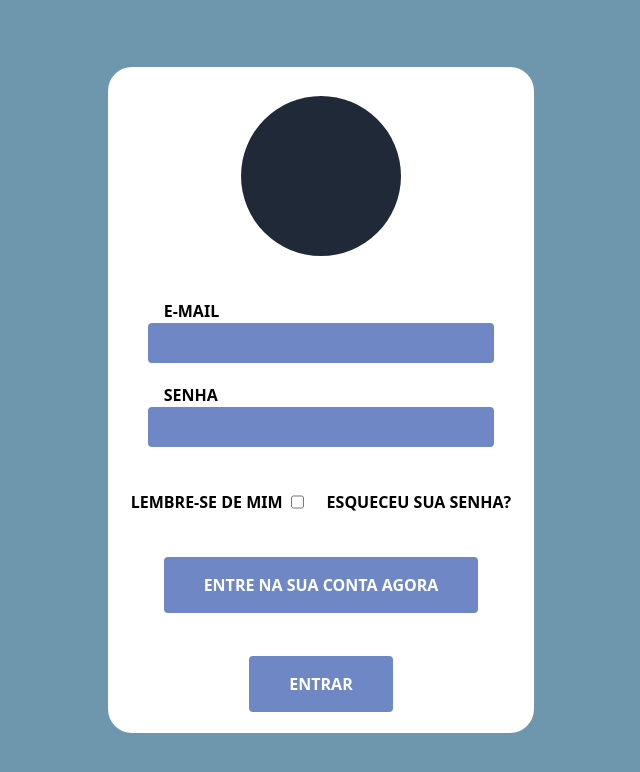
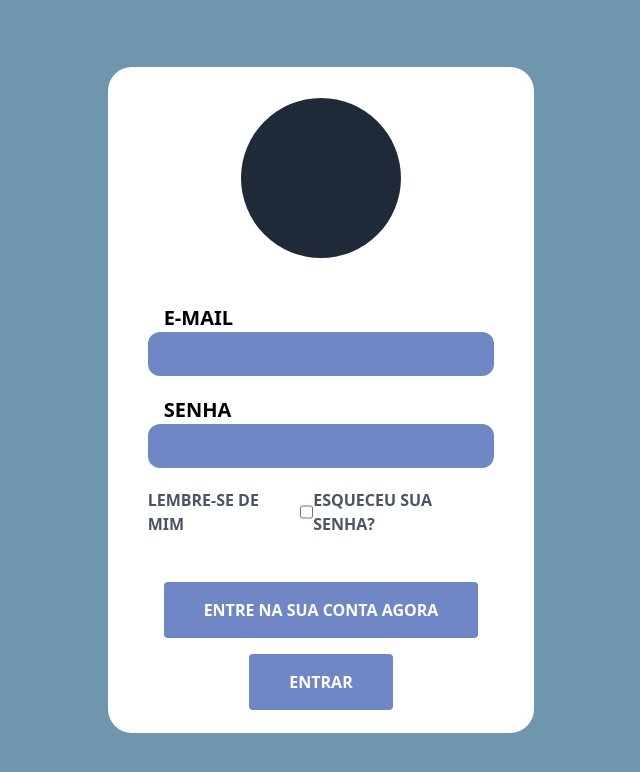
Before and after one commit to onlywillian/borgescar, a Next.js app: page /conta/login in a window 1280 px wide. Shown: the top 772 px of the page, without its empty margins (319-959 px from the left). Built offline with nearby package versions, Linux system fonts and the light colour scheme.

Commit message:
Register screen created

```diff
--- a/src/pages/conta/login.tsx
+++ b/src/pages/conta/login.tsx
@@ -12,26 +12,29 @@ export default function Login() {
                 <link rel="icon" href="/favicon.ico" />
             </Head>
             <main className='h-screen w-screen bg-[#6e97ae] flex items-center justify-center'>
-                <div className='w-2/6 h-5/6 bg-white rounded-3xl flex flex-col justify-around'>
+                <div className='w-5/6 h-5/6 bg-white rounded-3xl flex flex-col justify-around lg:w-2/6'>
                     <div className='w-40 h-40 bg-gray-800 rounded-full mt-2 self-center'></div>
 
                     <div className='flex flex-col px-10'>
-                        <label htmlFor="email" className='font-extrabold ml-4'>E-MAIL</label>
-                        <input type="text" id='email' className='bg-[#6F87C5] border-none outline-0 p-2 rounded mb-5 text-white' />
-                        <label htmlFor="pass" className='font-extrabold ml-4'>SENHA</label>
-                        <input type="text" id='pass' className='bg-[#6F87C5] border-none outline-0 p-2 rounded' />
+                        <label htmlFor="email" className='font-extrabold ml-4 text-xl'>E-MAIL</label>
+                        <input type="text" id='email' className='bg-[#6F87C5] border-none outline-0 p-2 rounded-xl text-lg mb-5 text-white' />
+                        <label htmlFor="pass" className='font-extrabold ml-4 text-xl'>SENHA</label>
+                        <input type="text" id='pass' className='bg-[#6F87C5] border-none outline-0 p-2 rounded-xl text-lg mb-5 text-white' />
+
+                        <div className='flex justify-evenly lg:justify-around'>
+                            <div className='flex'>
+                                <p className='font-extrabold font text-gray-600'>LEMBRE-SE DE MIM </p>
+                                <input type="checkbox" className='ml-1' />
+                            </div>
+                            <p className='font-extrabold text-gray-600'>ESQUECEU SUA SENHA?</p>
+                        </div>
                     </div>
 
-                    <div className='flex justify-evenly'>
-                        <div className='flex'>
-                            <p className='font-extrabold font'>LEMBRE-SE DE MIM </p>
-                            <input type="checkbox" className='ml-2' />
-                        </div>
-                        <p className='font-extrabold'>ESQUECEU SUA SENHA?</p>
+
+                    <div className='flex flex-col gap-4'>
+                        <Button>ENTRE NA SUA CONTA AGORA</Button>
+                        <Button>ENTRAR</Button>
                     </div>
-
-                    <Button>ENTRE NA SUA CONTA AGORA</Button>
-                    <Button>ENTRAR</Button>
                 </div>
             </main>
         </>
--- /dev/null
+++ b/src/pages/conta/registrar.tsx
@@ -0,0 +1,19 @@
+import Head from "next/head";
+
+export default function Registrar() {
+    return (
+        <>
+            <Head>
+                <title>Borges Car</title>
+            </Head>
+            <div className="w-2/6 h-screen bg-black z-10">
+                <div className="w-0 h-0 z-0
+                border-l-[40vw] border-l-orange-500
+                border-b-[100vh] border-b-orange-500
+                border-r-[10vw] border-r-transparent
+            "></div>
+                asdsad
+            </div>
+        </>
+    )
+}
--- a/tailwind.config.js
+++ b/tailwind.config.js
@@ -11,6 +11,7 @@ module.exports = {
         'white-theme': '#E0F4FF',
         'menu-light': '#D1EBFA',
         'menu-dark': '#172132',
+        'aqua-light': '#6E97AE'
       }
     },
   },
```
